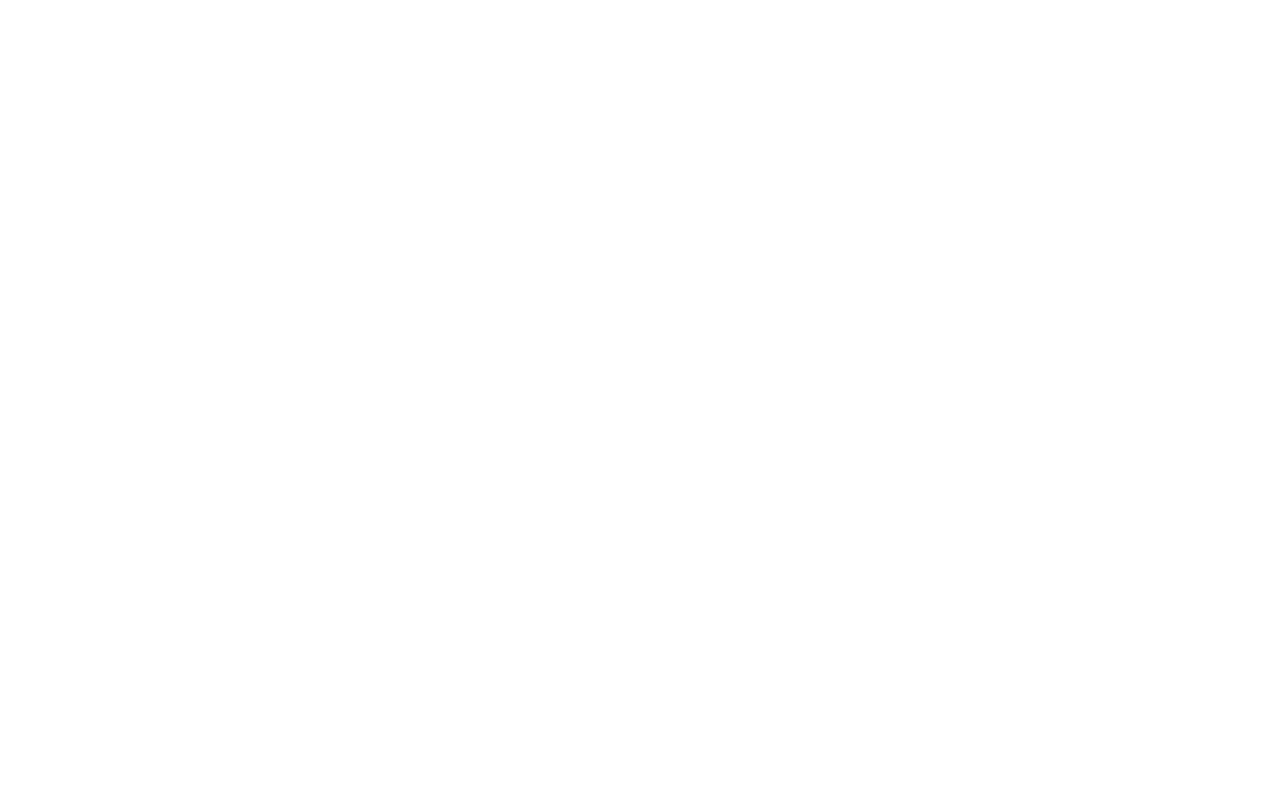
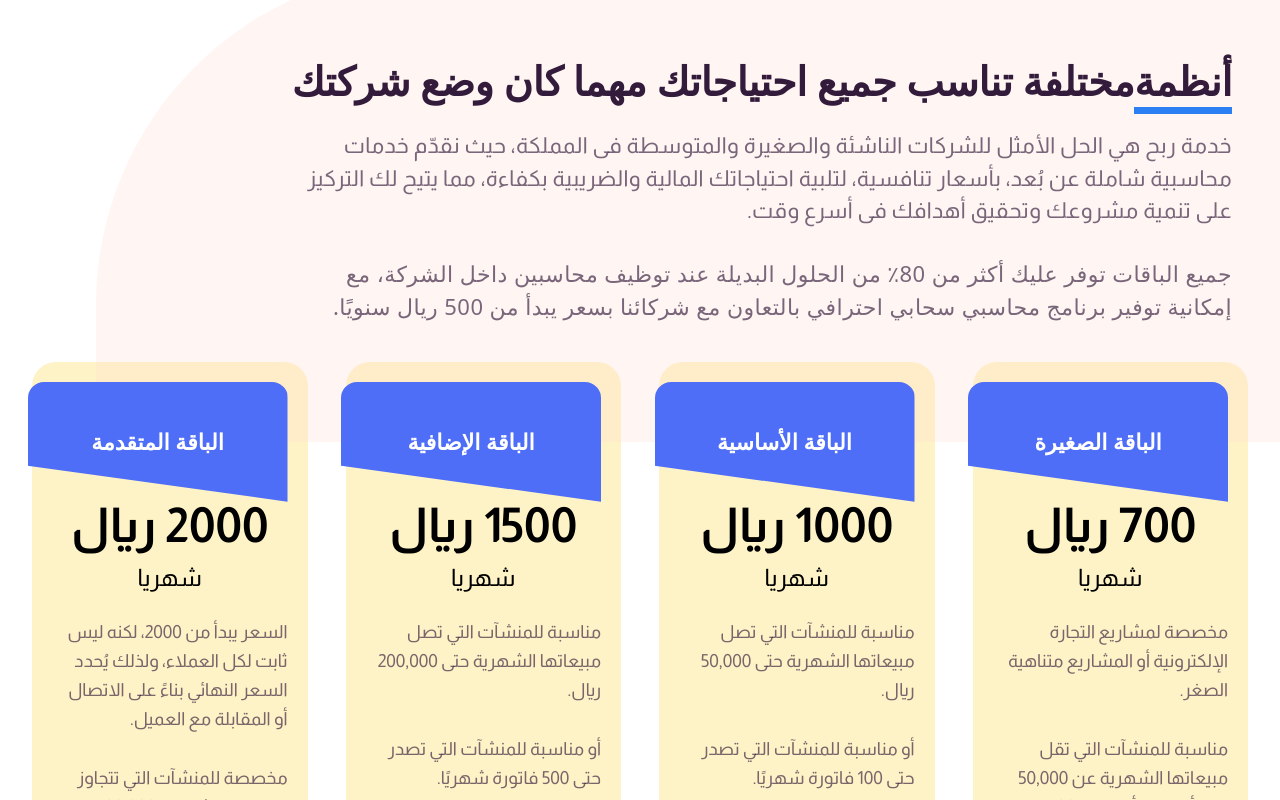
Before and after one commit to HamzaRamadan/NuzumAccounting, a React (Vite) app: page / in a window 1280 px wide. Shown: the part 2660-3460 px from the top of the page. Before the commit the page ends 2533 px from the top, so only its background shows below. Built offline with nearby package versions, Linux system fonts and the light colour scheme.

Commit message:
Price Page

```diff
--- a/src/App.tsx
+++ b/src/App.tsx
@@ -2,6 +2,7 @@
 import About from './components/About'
 import FloatingFeatures from './components/FloatingFeatures'
 import Home from './components/Home'
+import PricingSection from './components/Price'
 import WhoAre from './components/WhoAre'
 
 function App() {
@@ -12,6 +13,7 @@
      <FloatingFeatures/>
      <About />
      <WhoAre />
+     <PricingSection />
 
     </>
   )
--- /dev/null
+++ b/src/components/Price.tsx
@@ -0,0 +1,127 @@
+import React from "react";
+
+const PricingSection = () => {
+  const pricingPlans = [
+    {
+      id: 1,
+      title: "الباقة الصغيرة",
+      price: "700 ريال",
+      period: "شهريا",
+      description:
+        "مخصصة لمشاريع التجارة الإلكترونية أو المشاريع متناهية الصغر.\n\nمناسبة للمنشآت التي تقل مبيعاتها الشهرية عن 50,000 ريال أو تصدر أقل من 100 فاتورة شهريًا.",
+    },
+    {
+      id: 2,
+      title: "الباقة الأساسية",
+      price: "1000 ريال",
+      period: "شهريا",
+      description:
+        "مناسبة للمنشآت التي تصل مبيعاتها الشهرية حتى 50,000 ريال.\n\nأو مناسبة للمنشآت التي تصدر حتى 100 فاتورة شهريًا.",
+    },
+    {
+      id: 3,
+      title: "الباقة الإضافية",
+      price: "1500 ريال",
+      period: "شهريا",
+      description:
+        "مناسبة للمنشآت التي تصل مبيعاتها الشهرية حتى 200,000 ريال.\n\nأو مناسبة للمنشآت التي تصدر حتى 500 فاتورة شهريًا.",
+    },
+    {
+      id: 4,
+      title: "الباقة المتقدمة",
+      price: "2000 ريال",
+      period: "شهريا",
+      description:
+        "السعر يبدأ من 2000، لكنه ليس ثابت لكل العملاء، ولذلك يُحدد السعر النهائي بناءً على الاتصال أو المقابلة مع العميل.\n\nمخصصة للمنشآت التي تتجاوز مبيعاتها الشهرية 200,000 ريال أو تصدر أكثر من 500 فاتورة شهريًا.",
+    },
+  ];
+
+  return (
+    <section className="w-full py-12 sm:py-16 md:py-20 lg:py-24">
+      <div className="max-w-[1440px] mx-auto px-4 sm:px-6 lg:px-8">
+        {/* Header Section */}
+        <div
+          className="
+    bg-[#ffded44c]
+    rounded-tl-[200px] sm:rounded-tl-[280px] md:rounded-tl-[320px] lg:rounded-tl-[336px]
+
+    pt-12 sm:pt-16 md:pt-20 lg:pt-[82px]
+    pb-20 sm:pb-28 md:pb-36 lg:pb-[120px]
+
+    px-6 sm:px-8 md:px-12 lg:px-[80px]
+    mb-8 sm:mb-12 md:mb-16 lg:mb-20
+    translate-x-4 sm:translate-x-8 md:translate-x-12 lg:translate-x-16
+  "
+        >
+          {/* Main Title */}
+          <h2 className="text-[#331B3B] font-almarai font-bold text-[40px] leading-[148%] tracking-[-0.01em] text-right">
+            <span className="relative inline-block">
+              أنظمة
+              <span className="absolute left-0 -bottom-1 w-full h-[7px] bg-[#2C7EF3]" />
+            </span>
+            مختلفة تناسب جميع احتياجاتك مهما كان وضع شركتك
+          </h2>
+
+          {/* Description */}
+          <p className="text-right font-[Almarai] font-normal text-[22px] leading-[1.46] tracking-[0.02em] text-[#331B3BA8] w-[950px] h-[127px] opacity-100 mt-5">
+            خدمة ربح هي الحل الأمثل للشركات الناشئة والصغيرة والمتوسطة فى
+            المملكة، حيث نقدّم خدمات محاسبية شاملة عن بُعد، بأسعار تنافسية،
+            لتلبية احتياجاتك المالية والضريبية بكفاءة، مما يتيح لك التركيز على
+            تنمية مشروعك وتحقيق أهدافك فى أسرع وقت.
+          </p>
+
+          {/* Additional Info */}
+          <p className="text-[#331B3BA8] w-[900px] font-almarai font-normal text-[22px] leading-[146%] tracking-[0.02em] text-right">
+            جميع الباقات توفر عليك أكثر من 80٪ من الحلول البديلة عند توظيف
+            محاسبين داخل الشركة، مع إمكانية توفير برنامج محاسبي سحابي احترافي
+            بالتعاون مع شركائنا بسعر يبدأ من 500 ريال سنويًا.
+          </p>
+        </div>
+
+        {/* Pricing Cards */}
+        <div className="grid grid-cols-1 -mt-40 sm:grid-cols-2 lg:grid-cols-4 gap-2 sm:gap-8 md:gap-10 lg:gap-[38px]">
+          {pricingPlans?.map((plan) => (
+            <div
+              key={plan?.id}
+              className="bg-amber-100 rounded-[24px] p-3 sm:p-4 md:p-5 flex flex-col h-full"
+            >
+              <div className="relative w-[260px] h-[120px]">
+                <div className="w-full h-full bg-[#4F6EF7] text-white flex items-center justify-center text-[22px] font-bold rounded-tl-[16px] rounded-tr-[16px] [clip-path:polygon(0_0,100%_0,100%_100%,0_70%)] ">
+                  {plan?.title}
+                </div>
+              </div>
+
+              {/* Pricing */}
+              <div className="text-center mb-4 sm:mb-6">
+                <div
+                  className="text-2xl sm:text-3xl md:text-4xl lg:text-5xl font-bold text-black mb-2 sm:mb-3"
+                  style={{ fontFamily: "Almarai" }}
+                >
+                  {plan?.price}
+                </div>
+                <div
+                  className="text-base sm:text-lg md:text-xl lg:text-2xl text-black"
+                  style={{ fontFamily: "Almarai" }}
+                >
+                  {plan?.period}
+                </div>
+              </div>
+
+              {/* Description */}
+              <div className="flex-1 mb-6 sm:mb-8">
+                <p
+                  className="text-sm sm:text-base md:text-lg text-[#331b3ba8] text-right leading-relaxed whitespace-pre-line"
+                  style={{ fontFamily: "Almarai" }}
+                >
+                  {plan?.description}
+                </p>
+              </div>
+            </div>
+          ))}
+        </div>
+      </div>
+    </section>
+  );
+};
+
+export default PricingSection;
```
